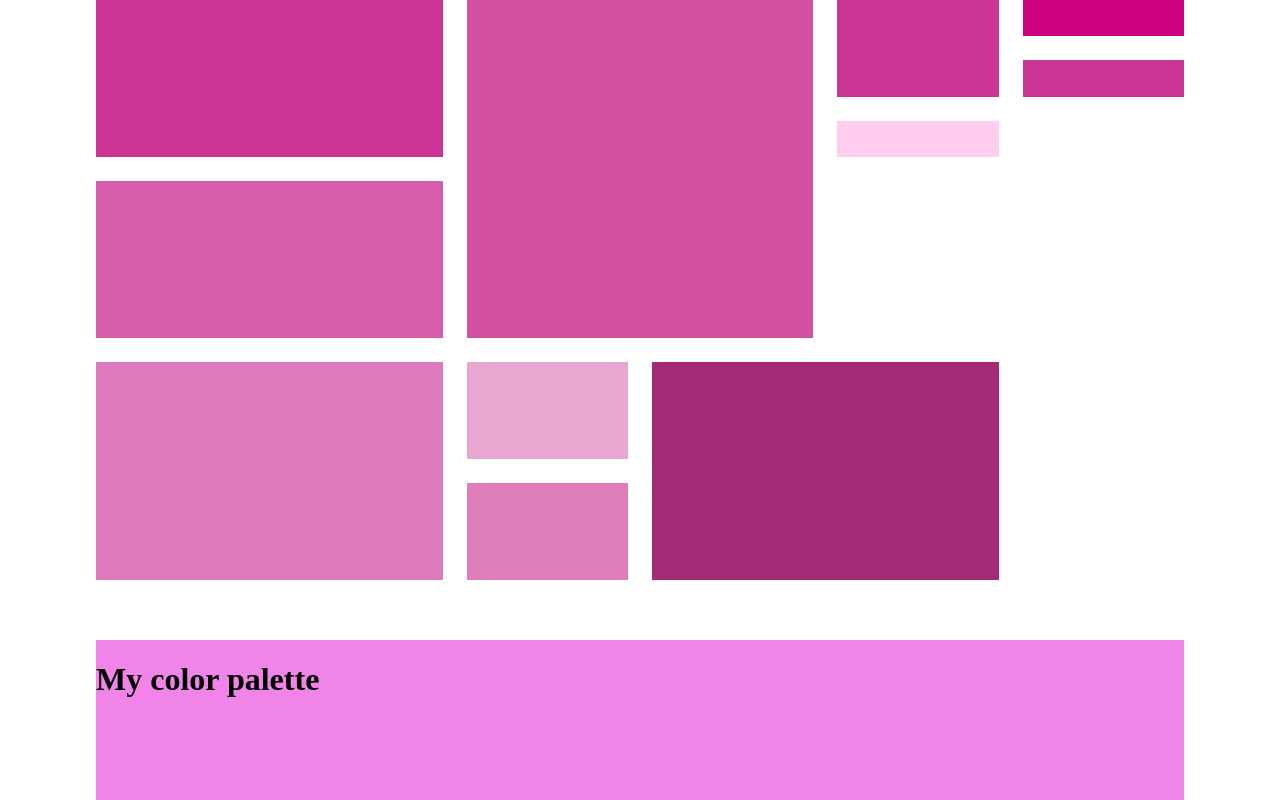
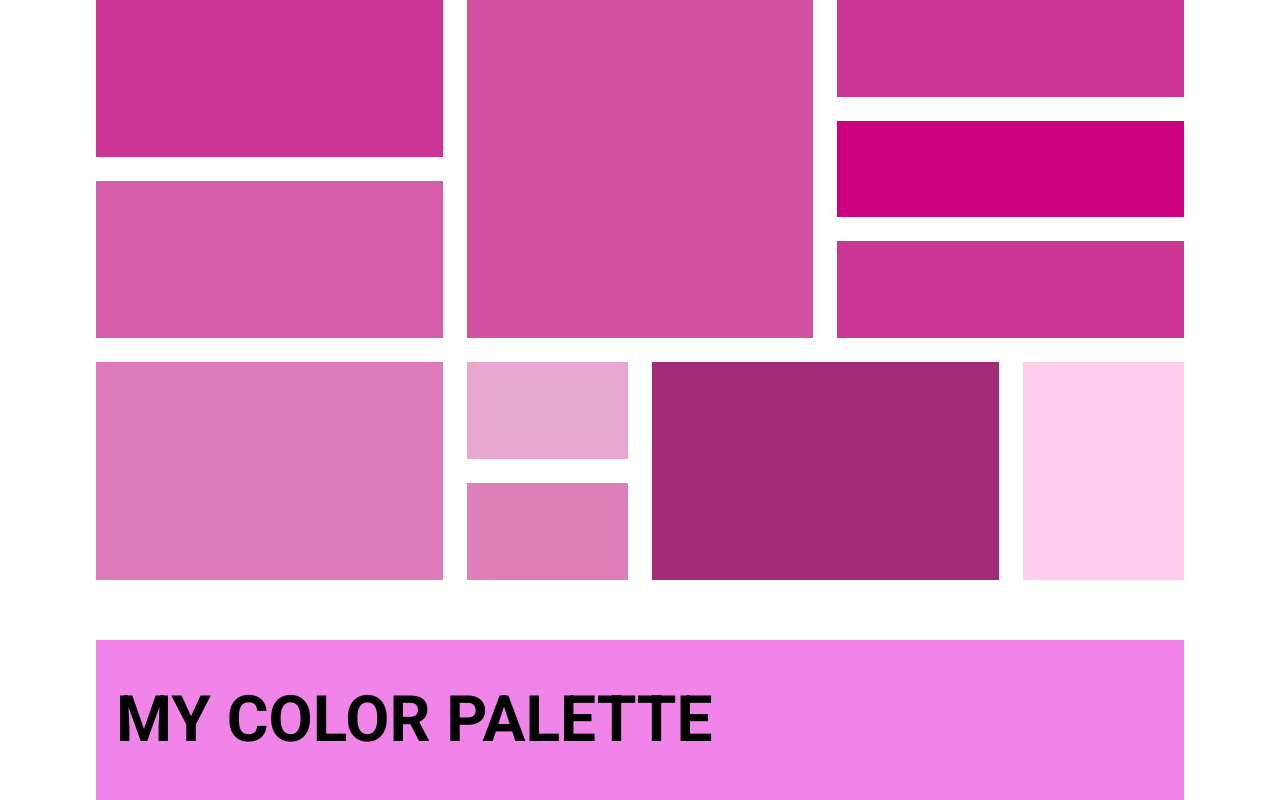
Before and after one commit to Klarixen/grid, a plain HTML site: page index.html in a window 1280 px wide. Drawn offline with nearby package versions, Linux system fonts and the light colour scheme.

Commit message:
positioning and finishing touch

```diff
--- a/index.html
+++ b/index.html
@@ -6,6 +6,9 @@
     <meta name="viewport" content="width=device-width, initial-scale=1.0">
     <link rel="stylesheet" href="styles/normalize.css">
     <link rel="stylesheet" href="styles/styles.css">
+    <link rel="preconnect" href="https://fonts.googleapis.com">
+    <link rel="preconnect" href="https://fonts.gstatic.com" crossorigin>
+    <link href="https://fonts.googleapis.com/css2?family=Roboto:wght@700&display=swap" rel="stylesheet">
     <title>My color palette</title>
 </head>
 <body>
@@ -24,7 +27,7 @@
 
     </div>
     <div class="text__container">
-        <h1> My color palette</h1>
+        <h1> MY COLOR PALETTE</h1>
 
     </div>
 
--- a/styles/styles.css
+++ b/styles/styles.css
@@ -5,6 +5,7 @@ body {
     flex-direction: column;
     justify-content: center;
     align-items: center;
+    font-family: 'Roboto', sans-serif;
 }
 div {
     display: block;
@@ -13,7 +14,6 @@ div {
     height: 80vh;
     width: 85%;
     display: grid;
-    justify-content: space-evenly;
     grid-gap:24px;
     grid-template-columns: 1fr 1fr 1fr 1fr 1fr 1fr;
     grid-template-rows: 1fr 1fr 1fr 1fr 1fr 1fr 1fr 1fr 1fr 1fr 1fr;
@@ -60,16 +60,22 @@ div {
 .eighth {
     background-color: #CB3594;
     grid-row: 1/3;
-    grid-column: 5/6;
+    grid-column: 5/7;
 }
 .ninth {
     background-color: #CD0082;
+    grid-row: 3/5;
+    grid-column: 5/7;
 }
 .tenth {
     background-color: #CB3594;
+    grid-row: 5/7;
+    grid-column: 5/7;
 }
 .eleventh {
     background-color: #FFCDED;
+    grid-row: 7/11;
+    grid-column: 6/7;
 }
 .text__container {
     background-color: #F184E9;
@@ -77,5 +83,6 @@ div {
     height:20vh;
 }
 h1 {
-
+    font-size:64px;
+    padding-left: 20px;
 }
```
